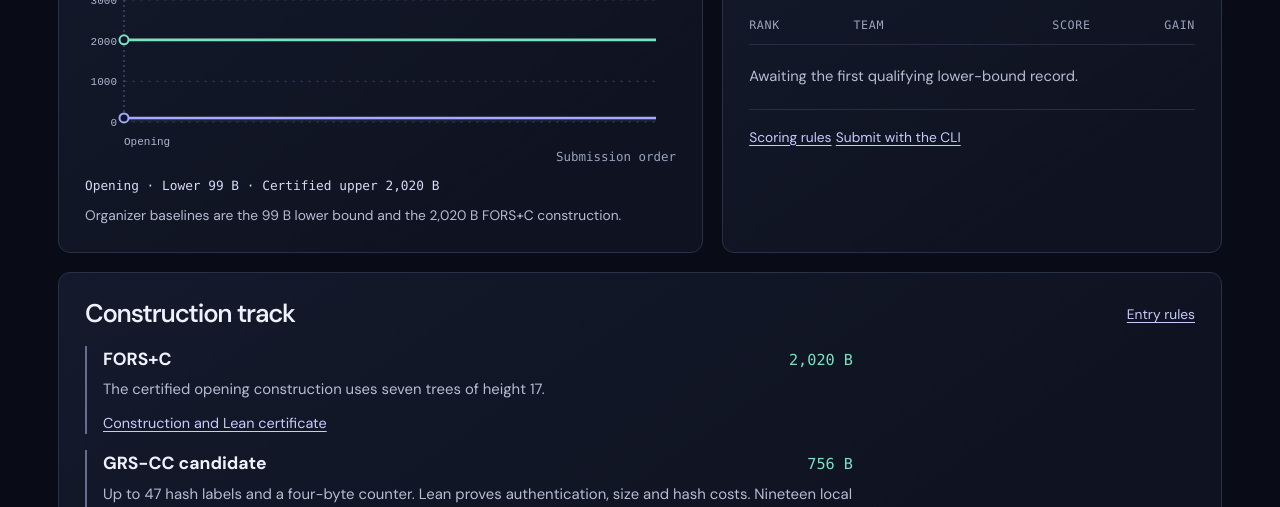
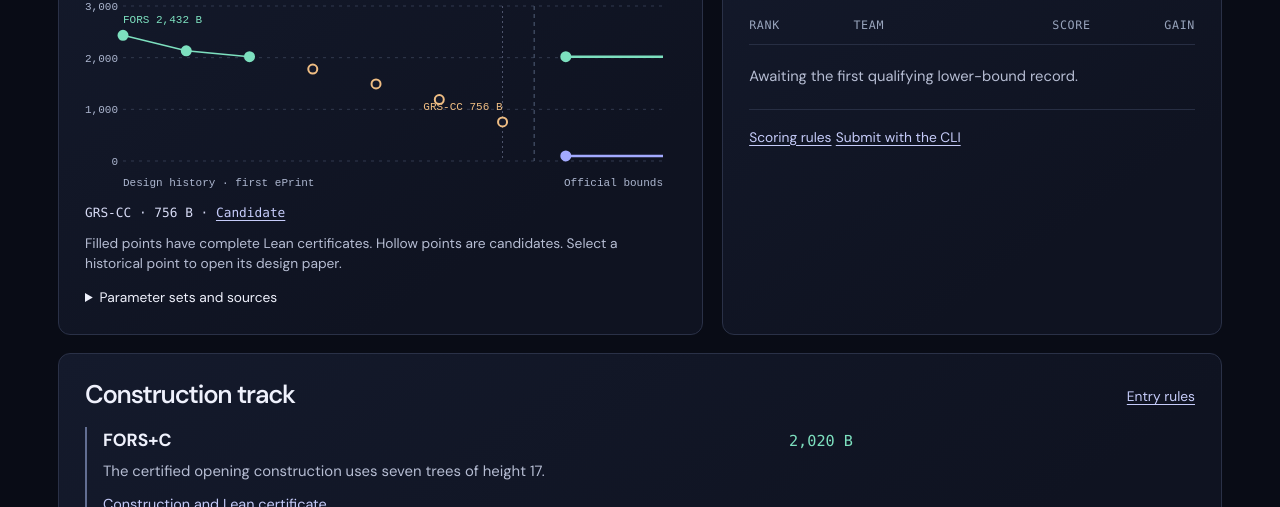
Before and after one commit to chongxuren/challenge, a plain HTML site: page docs/index.html in a window 1280 px wide. Shown: the part 754-1261 px from the top of the page. Drawn offline with Linux system fonts and the light colour scheme; no server answers.

Commit message:
Show sourced design history alongside Lean-certified bounds

```diff
--- a/docs/index.html
+++ b/docs/index.html
@@ -131,24 +131,35 @@
             </div>
             <div>
               <span class="metric-label"
-                ><i id="upper-swatch" class="swatch green"></i><span id="upper-label">Certified upper bound</span></span
+                ><i class="swatch green"></i>Certified upper bound</span
               ><strong id="upper">—</strong>
+            </div>
+            <div>
+              <span class="metric-label"><i class="candidate-dot"></i>GRS-CC candidate</span>
+              <strong>756 B</strong>
             </div>
           </div>
           <div class="plot-wrap">
             <svg
               id="plot"
-              role="img"
+              role="group"
+              tabindex="0"
               aria-labelledby="plot-title plot-desc"
             ></svg>
           </div>
-          <p class="axis-label plot-axis">Submission order</p>
           <p class="chart-readout" id="readout" aria-live="off">
             Loading record history…
           </p>
-          <p class="card-note" id="bounds-note">
-            Organizer baselines are the 99 B lower bound and the 2,020 B FORS+C construction.
-          </p>
+          <p class="card-note">Filled points have complete Lean certificates. Hollow points are candidates. Select a historical point to open its design paper.</p>
+          <details class="chart-sources">
+            <summary>Parameter sets and sources</summary>
+            <div class="scroll">
+              <table aria-label="Historical constructions and challenge-specific sizes">
+                <thead><tr><th>Design paper</th><th class="num">Bytes</th><th>Challenge evidence</th></tr></thead>
+                <tbody id="construction-sources"></tbody>
+              </table>
+            </div>
+          </details>
         </section>
 
         <section
--- a/docs/records.mjs
+++ b/docs/records.mjs
@@ -1,3 +1,17 @@
+// These are challenge parameter sets, ordered by the design paper's first ePrint.
+// Only the score ledger below determines official standings.
+const forsEntry = "/tree/main/examples/entries/construction/";
+const porsRules = "/blob/main/RULES.md#pors-family-references";
+export const constructions = [
+  { name: "FORS", bytes: 2432, certified: true, paper: "2019/1086", source: forsEntry + "fors-2432" },
+  { name: "FORS+C", bytes: 2132, certified: true, paper: "2022/778", source: forsEntry + "fors-c-2132" },
+  { name: "FORS+C", bytes: 2020, certified: true, paper: "2022/778", source: forsEntry + "fors-c-2020" },
+  { name: "PORS+FP", bytes: 1780, certified: false, paper: "2025/2069", source: porsRules },
+  { name: "BPORS+FP", bytes: 1492, certified: false, paper: "2026/1328", source: porsRules },
+  { name: "BPORS-C+BFP", bytes: 1188, certified: false, paper: "2026/2374", source: porsRules },
+  { name: "GRS-CC", bytes: 756, certified: false, paper: "2026/2502", source: "/tree/main/examples/grs-cc" },
+];
+
 // One sample per accepted snapshot, in the judge's intake order. Only records move a bound.
 export function boundSeries(ledger) {
   const state = {
--- a/docs/scores.js
+++ b/docs/scores.js
@@ -1,8 +1,10 @@
-import { boundSeries, axis } from "./records.mjs";
+import { constructions, boundSeries, axis } from "./records.mjs";
 
 const repo = "https://github.com/few-time-signature/challenge";
 const svg = document.querySelector("#plot");
-const grsCandidateBytes = 756;
+const mint = "#7de0bf";
+const amber = "#efbd83";
+const violet = "#a3aaff";
 const segments = [...document.querySelectorAll("[data-track]")];
 const number = new Intl.NumberFormat("en");
 const fmt = (v) => (v === null ? "Open" : number.format(v) + " B");
@@ -112,255 +114,137 @@ function drawHistory() {
     cell(tr, link("Verified", "/actions/runs/" + r.run), "num");
   }
 }
+const paperURL = (point) => "https://eprint.iacr.org/" + point.paper;
+const status = (point) => point.certified ? "Lean-certified" : "Candidate";
+
+function drawSources() {
+  const body = document.querySelector("#construction-sources");
+  for (const point of constructions) {
+    const row = body.insertRow();
+    const paper = document.createElement("a");
+    paper.href = paperURL(point);
+    paper.textContent = point.name;
+    cell(row, paper);
+    cell(row, fmt(point.bytes), "num bytes");
+    cell(row, link(status(point), point.source));
+  }
+}
+
 function inspect(index) {
-  if (!geometry || !samples.length) return;
-  selected = Math.max(0, Math.min(samples.length - 1, index));
-  const s = samples[selected],
-    x = geometry.x(selected);
+  selected = index;
   const guide = svg.querySelector(".cursor");
-  guide.setAttribute("x1", x);
-  guide.setAttribute("x2", x);
-  for (const key of ["lower", "upper"]) {
-    const dot = svg.querySelector(".point-" + key);
-    dot.style.display = s[key] === null ? "none" : "";
-    if (s[key] !== null) {
-      dot.setAttribute("cx", x);
-      dot.setAttribute("cy", geometry.y(s[key]));
-    }
+  guide.setAttribute("x1", geometry[index]);
+  guide.setAttribute("x2", geometry[index]);
+  const readout = document.querySelector("#readout");
+  if (index < constructions.length) {
+    const point = constructions[index];
+    readout.replaceChildren(point.name + " · " + fmt(point.bytes) + " · ",
+      link(status(point), point.source));
+  } else {
+    const sample = samples[index - constructions.length];
+    readout.textContent = sample.label + " · Certified lower " + fmt(sample.lower)
+      + " · Certified upper " + fmt(sample.upper);
   }
-  const upper = ledger.best.construction === null
-    ? "Proposed upper " + fmt(grsCandidateBytes)
-    : "Certified upper " + fmt(s.upper);
-  const label = s.label + " · Lower " + fmt(s.lower) + " · " + upper;
-  document.querySelector("#readout").textContent = label;
-  svg.querySelector("desc").textContent =
-    label + ". Use the left and right arrow keys to inspect submissions.";
+}
+
+function plotLabel(x, y, content, anchor = "start", color = "#acb6cf") {
+  return node("text", { x, y, fill: color, "text-anchor": anchor,
+    "font-family": "ui-monospace, monospace", "font-size": 11,
+    "pointer-events": "none" }, content);
+}
+
+function marker(index, y, color, filled, href, title) {
+  const x = geometry[index];
+  const anchor = node("a", { href, "aria-label": title });
+  anchor.append(node("title", {}, title),
+    node("circle", { cx: x, cy: y, r: 11, fill: "transparent" }),
+    node("circle", { class: "mark", cx: x, cy: y, r: 4.5,
+      fill: filled ? color : "#13182a", stroke: color, "stroke-width": 2 }));
+  anchor.addEventListener("focus", () => inspect(index));
+  return anchor;
 }
 
 function drawPlot() {
-  const w = Math.round(svg.getBoundingClientRect().width);
-  if (!samples?.length || w < 30) return;
-  const h = 161,
-    left = 39,
-    right = w - 20,
-    top = 12,
-    bottom = h - 27;
-  svg.setAttribute("viewBox", "0 0 " + w + " " + h);
-  svg.setAttribute("tabindex", "0");
-  const values = samples.flatMap((s) => [s.lower, s.upper]);
-  const showCandidate = ledger.best.construction === null;
-  if (showCandidate) values.push(grsCandidateBytes);
-  const scale = axis(values);
-  const x = (i) =>
-    left +
-    (samples.length === 1 ? 0 : ((right - left) * i) / (samples.length - 1));
-  const y = (v) =>
-    bottom - ((v - scale.min) * (bottom - top)) / (scale.max - scale.min);
-  geometry = { left, right, x, y };
-  svg.replaceChildren(
-    node(
-      "title",
-      { id: "plot-title" },
-      "Signature-size records by submission order",
-    ),
-    node("desc", { id: "plot-desc" }, ""),
-  );
-  const defs = node("defs", {}),
-    gradient = node("linearGradient", {
-      id: "lower-fill",
-      x1: "0",
-      y1: "0",
-      x2: "0",
-      y2: "1",
-    });
-  gradient.append(
-    node("stop", {
-      offset: "0%",
-      "stop-color": "#8895ff",
-      "stop-opacity": 0.23,
-    }),
-    node("stop", {
-      offset: "100%",
-      "stop-color": "#8895ff",
-      "stop-opacity": 0.015,
-    }),
-  );
-  defs.append(gradient);
-  svg.append(defs);
-  const label = (posX, posY, value, anchor = "start") =>
-    node(
-      "text",
-      {
-        x: posX,
-        y: posY,
-        "text-anchor": anchor,
-        fill: "#acb6cf",
-        "font-family": "ui-monospace, monospace",
-        "font-size": 11,
-      },
-      value,
-    );
+  const width = Math.round(svg.getBoundingClientRect().width);
+  if (!samples?.length || width < 100) return;
+  const left = 38, right = width - 13, top = 18, bottom = 173;
+  const count = constructions.length;
+  const opening = left + (right - left) * (samples.length === 1 ? .82 : .66);
+  const step = (opening - left) / count;
+  geometry = constructions.map((_, i) => left + step * i);
+  for (let i = 0; i < samples.length; i++)
+    geometry.push(opening + i * (right - opening) / Math.max(1, samples.length - 1));
+
+  const scale = axis([...constructions.map((p) => p.bytes),
+    ...samples.flatMap((s) => [s.lower, s.upper])]);
+  const y = (v) => bottom - (v - scale.min) * (bottom - top) / (scale.max - scale.min);
+  svg.setAttribute("viewBox", "0 0 " + width + " 205");
+  svg.replaceChildren(node("title", { id: "plot-title" }, "Historical designs and official signature bounds"),
+    node("desc", { id: "plot-desc" }, "Historical designs are ordered by first ePrint. Points open the design papers. Official records at the right open their proofs or submissions."));
   for (let v = scale.min; v <= scale.max; v += scale.step) {
-    svg.append(
-      node("line", {
-        x1: left,
-        y1: y(v),
-        x2: right,
-        y2: y(v),
-        stroke: "#31394e",
-        "stroke-dasharray": "3 5",
-      }),
-    );
-    const tick =
-      Math.abs(v) >= 10000
-        ? Intl.NumberFormat("en", {
-            notation: "compact",
-            maximumFractionDigits: 1,
-          }).format(v)
-        : String(v);
-    svg.append(label(left - 7, y(v) + 4, tick, "end"));
+    svg.append(node("line", { x1: left, x2: right, y1: y(v), y2: y(v),
+      stroke: "#31394e", "stroke-dasharray": "3 5" }),
+      plotLabel(left - 5, y(v) + 4, number.format(v), "end"));
   }
-  if (showCandidate) {
-    svg.append(
-      node("line", {
-        x1: left,
-        y1: y(grsCandidateBytes),
-        x2: right,
-        y2: y(grsCandidateBytes),
-        stroke: "#e5b077",
-        "stroke-width": 1.6,
-        "stroke-dasharray": "5 5",
-      }),
-    );
-    const proposalLabel = label(
-      right - 2,
-      y(grsCandidateBytes) < top + 17 ? y(grsCandidateBytes) + 14 : y(grsCandidateBytes) - 5,
-      fmt(grsCandidateBytes) + " · GRS-CC proposal",
-      "end",
-    );
-    proposalLabel.setAttribute("fill", "#efc68f");
-    svg.append(proposalLabel);
+  const divider = opening - step / 2;
+  svg.append(node("line", { x1: divider, x2: divider, y1: top, y2: bottom,
+    stroke: "#53607a", "stroke-dasharray": "4 4" }),
+    plotLabel(left, 198, width < 370 ? "Design history" : "Design history · first ePrint"),
+    plotLabel(right, 198, width < 370 ? "Official" : "Official bounds", "end"),
+    node("line", { class: "cursor", y1: top, y2: bottom, stroke: "#aeb8de",
+      "stroke-opacity": .4, "stroke-dasharray": "2 3", "pointer-events": "none" }));
+
+  const dots = [];
+  let certifiedPath = "";
+  for (const [i, p] of constructions.entries()) {
+    const color = p.certified ? mint : amber;
+    if (p.certified)
+      certifiedPath += (certifiedPath ? " L " : "M ") + geometry[i] + " " + y(p.bytes);
+    dots.push(marker(i, y(p.bytes), color, p.certified, paperURL(p),
+      p.name + " · " + fmt(p.bytes) + " · " + status(p) + " · design paper"));
+    if (i === 0 || i === count - 1)
+      svg.append(plotLabel(geometry[i], y(p.bytes) - 12, p.name + " " + fmt(p.bytes),
+        i === 0 ? "start" : "end", color));
   }
-  for (const [key, color] of [
-    ["lower", "#a3aaff"],
-    ["upper", "#7de0bf"],
-  ]) {
-    let path = "",
-      first = -1,
-      last = -1,
-      prior = null;
-    const markers = [];
-    for (let i = 0; i < samples.length; i++) {
-      const v = samples[i][key];
-      if (v === null) continue;
-      if (first < 0) {
-        first = i;
-        path = "M " + x(i) + " " + y(v);
-      } else if (v !== prior) {
-        path += " H " + x(i) + " V " + y(v);
-      }
-      if (v !== prior) markers.push([i, v]);
-      last = i;
-      prior = v;
+  if (certifiedPath)
+    svg.append(node("path", { d: certifiedPath, stroke: mint, "stroke-width": 1.5, fill: "none" }));
+
+  for (const [key, color] of [["lower", violet], ["upper", mint]]) {
+    let path = "", previous = null;
+    for (const [i, sample] of samples.entries()) {
+      const value = sample[key];
+      if (value === null || value === previous) continue;
+      const index = count + i;
+      path += path ? " H " + geometry[index] + " V " + y(value)
+        : "M " + geometry[index] + " " + y(value);
+      const source = i ? "/pull/" + ledger.history[i - 1].pr
+        : key === "lower" ? "/blob/main/formal/PoissonDAG/V2/Lower99.lean"
+        : "/tree/main/examples/entries/construction/fors-c-2020";
+      dots.push(marker(index, y(value), color, true, repo + source,
+        sample.label + " · certified " + key + " bound · " + fmt(value)));
+      previous = value;
     }
-    if (first < 0) continue;
-    path += " H " + (samples.length === 1 ? right : x(last));
-    if (key === "lower")
-      svg.append(
-        node("path", {
-          d: path + " V " + bottom + " H " + x(first) + " Z",
-          fill: "url(#lower-fill)",
-        }),
-      );
-    svg.append(
-      node("path", {
-        d: path,
-        stroke: color,
-        "stroke-width": 2.6,
-        fill: "none",
-        "stroke-linejoin": "round",
-      }),
-    );
-    if (key === "lower" && showCandidate && samples.length <= 5) {
-      for (const [i, v] of markers) {
-        const anchor = i === 0 ? "start" : i === samples.length - 1 ? "end" : "middle";
-        const text = label(x(i), y(v) - 9, fmt(v), anchor);
-        text.setAttribute("fill", color);
-        svg.append(text);
-      }
-    }
-    if (markers.length <= 35)
-      for (const [i, v] of markers)
-        svg.append(
-          node("circle", {
-            cx: x(i),
-            cy: y(v),
-            r: 3,
-            fill: color,
-            stroke: "#13182a",
-            "stroke-width": 1,
-          }),
-        );
+    if (path)
+      svg.append(node("path", { d: path + " H " + right, stroke: color,
+        "stroke-width": 2.5, fill: "none", "stroke-linejoin": "round" }));
   }
-  const n = samples.length,
-    middle = Math.floor((n - 1) / 2);
-  const indices = w < 360 || n < 3 ? [0, n - 1] : [0, middle, n - 1];
-  for (const i of new Set(indices))
-    svg.append(
-      label(
-        x(i),
-        h - 4,
-        samples[i].label,
-        i === 0 ? "start" : i === n - 1 ? "end" : "middle",
-      ),
-    );
-  svg.append(
-    node("line", {
-      class: "cursor",
-      y1: top,
-      y2: bottom,
-      stroke: "#aeb8de",
-      "stroke-opacity": 0.45,
-      "stroke-dasharray": "2 3",
-    }),
-  );
-  for (const [key, color] of [
-    ["lower", "#a3aaff"],
-    ["upper", "#7de0bf"],
-  ])
-    svg.append(
-      node("circle", {
-        class: "point-" + key,
-        r: 4.5,
-        stroke: color,
-        "stroke-width": 2,
-        fill: "#11172a",
-      }),
-    );
-  inspect(selected ?? n - 1);
+  svg.append(...dots);
+  inspect(selected);
 }
-function pointAt(event) {
-  if (!geometry || samples.length < 2) return;
-  const pos = event.clientX - svg.getBoundingClientRect().left;
-  inspect(
-    Math.round(
-      ((pos - geometry.left) / (geometry.right - geometry.left)) *
-        (samples.length - 1),
-    ),
-  );
-}
-svg.addEventListener("pointermove", (e) => {
-  if (e.pointerType === "mouse") pointAt(e);
+
+svg.addEventListener("pointermove", (event) => {
+  if (!geometry || event.pointerType !== "mouse") return;
+  const x = event.clientX - svg.getBoundingClientRect().left;
+  let closest = 0;
+  for (let i = 1; i < geometry.length; i++)
+    if (Math.abs(geometry[i] - x) < Math.abs(geometry[closest] - x)) closest = i;
+  if (closest !== selected) inspect(closest);
 });
-svg.addEventListener("pointerdown", pointAt);
 svg.addEventListener("keydown", (e) => {
-  if (!samples) return;
-  const keys = {
-    ArrowLeft: selected - 1,
-    ArrowRight: selected + 1,
-    Home: 0,
-    End: samples.length - 1,
-  };
+  if (!geometry || e.target !== svg) return;
+  const last = geometry.length - 1;
+  const keys = { ArrowLeft: Math.max(0, selected - 1),
+    ArrowRight: Math.min(last, selected + 1), Home: 0, End: last };
   if (e.key in keys) {
     e.preventDefault();
     inspect(keys[e.key]);
@@ -377,15 +261,9 @@ new ResizeObserver(drawPlot).observe(svg.parentElement);
 function display(data, source) {
   ledger = data;
   samples = boundSeries(data);
-  selected = samples.length - 1;
+  selected = data.history.length ? constructions.length + samples.length - 1 : constructions.length - 1;
   document.querySelector("#lower").textContent = fmt(data.best["lower-bound"]);
-  const hasUpper = data.best.construction !== null;
-  document.querySelector("#upper").textContent = fmt(data.best.construction ?? grsCandidateBytes);
-  document.querySelector("#upper-label").textContent = hasUpper ? "Certified upper bound" : "Proposed upper bound";
-  document.querySelector("#upper-swatch").className = hasUpper ? "swatch green" : "swatch proposed";
-  document.querySelector("#bounds-note").textContent = hasUpper
-    ? "Organizer baselines are the 99 B lower bound and the 2,020 B FORS+C construction."
-    : "The dashed line shows the GRS-CC candidate pending certification.";
+  document.querySelector("#upper").textContent = fmt(data.best.construction);
   document.querySelector("#sync").textContent = source;
   drawBoard();
   drawHistory();
@@ -420,4 +298,5 @@ async function load() {
     document.querySelector("#sync").textContent =
       "Scores unavailable. Open the score ledger to check the records.";
 }
+drawSources();
 load();
--- a/docs/site.css
+++ b/docs/site.css
@@ -348,7 +348,8 @@ footer a {
 }
 .metrics {
   display: flex;
-  gap: clamp(2.5rem, 6vw, 5rem);
+  flex-wrap: wrap;
+  gap: .55rem clamp(.9rem, 2vw, 2.4rem);
   margin: 1rem 0 0.1rem;
 }
 .metric-label {
@@ -376,8 +377,11 @@ footer a {
 .swatch.green {
   border-color: var(--mint);
 }
-.swatch.proposed {
-  border-top: 2px dashed #e6b67f;
+.candidate-dot {
+  width: 10px;
+  height: 10px;
+  border: 2px solid #e6b67f;
+  border-radius: 50%;
 }
 .plot-wrap {
   margin-top: 0.4rem;
@@ -385,11 +389,23 @@ footer a {
 #plot {
   display: block;
   width: 100%;
-  height: 161px;
+  height: 205px;
   overflow: visible;
 }
-.plot-axis {
-  text-align: right;
+.chart-sources {
+  margin-top: .85rem;
+  font-size: .86rem;
+}
+.chart-sources summary, #plot a {
+  cursor: pointer;
+}
+.chart-sources a, #readout a {
+  color: #c6ccfa;
+  text-decoration: underline;
+}
+#plot a:focus-visible .mark, #plot a:hover .mark {
+  stroke: white;
+  stroke-width: 3px;
 }
 .axis-label {
   letter-spacing: 0;
```
